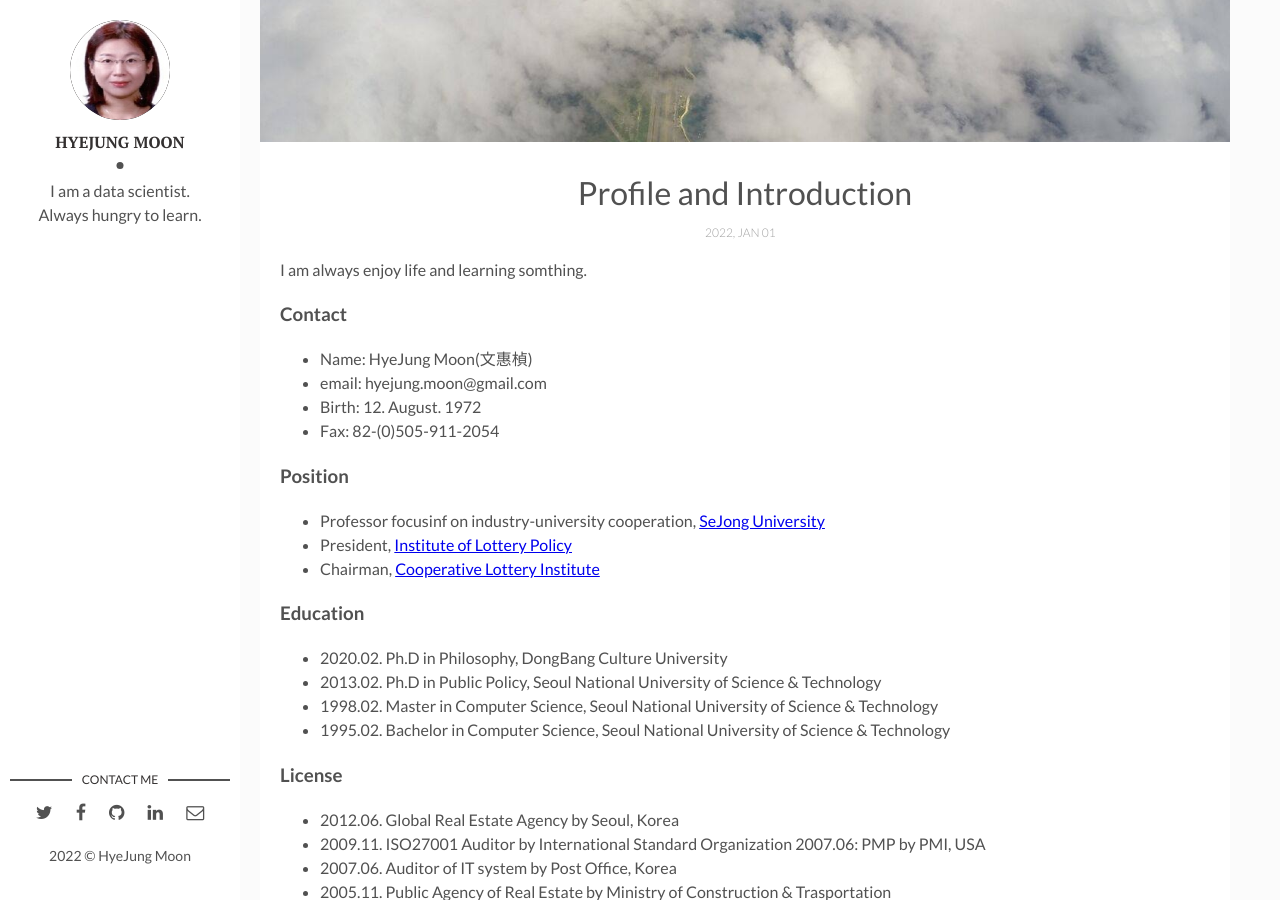
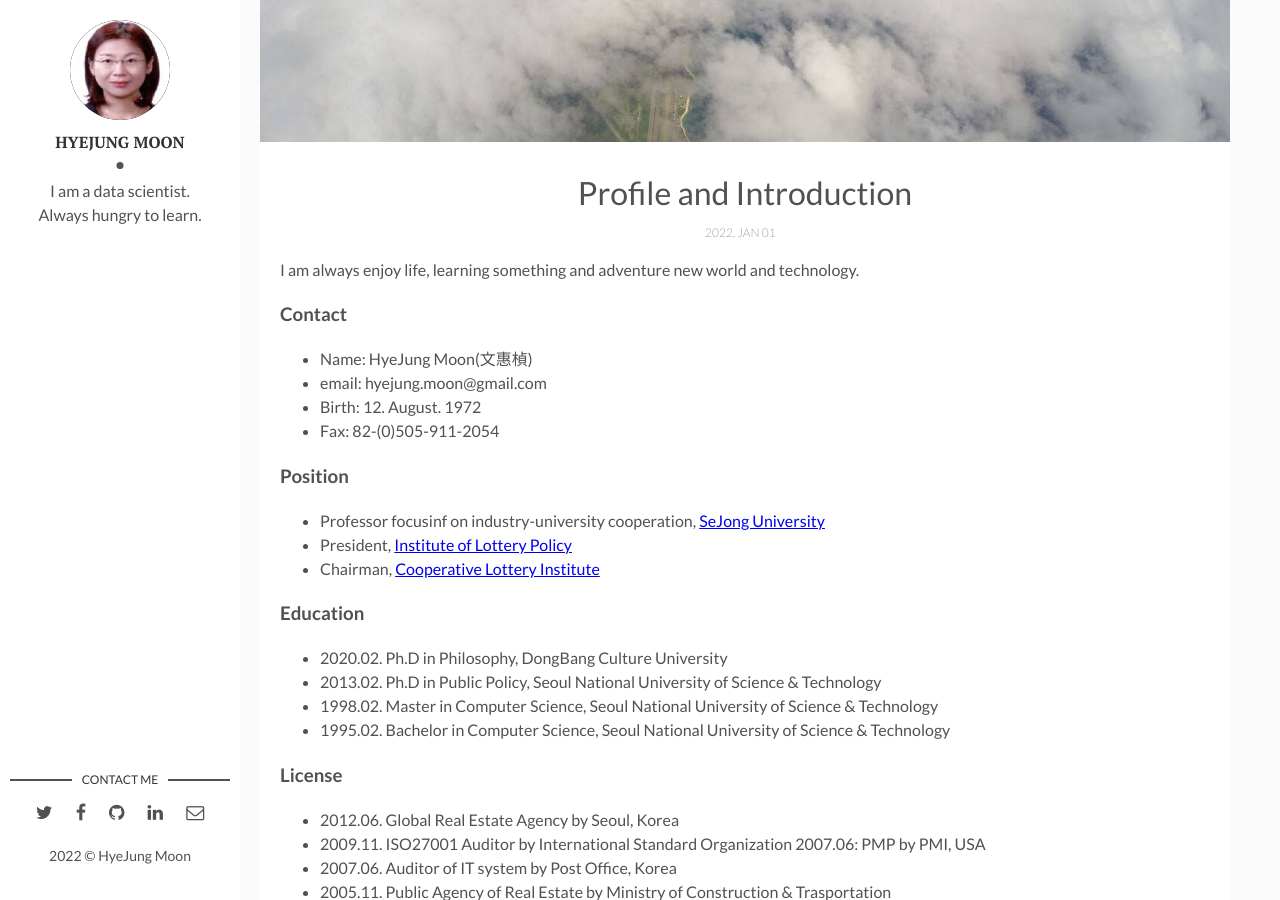
Before and after one commit to MoonHyeJung/moonhyejung.github.io, a Jekyll site: the page built from _posts/2022-01-01-profile-introduction.markdown, in a window 1280 px wide and 900 px high, scrolled down 378 px. Built offline with Jekyll 4.4.1, drawn with Linux system fonts in a browser that asks for light colours.

Commit message:
contents add

```diff
--- a/_posts/2022-01-01-profile-introduction.markdown
+++ b/_posts/2022-01-01-profile-introduction.markdown
@@ -8,7 +8,8 @@ img: sky.jpg # Add image post (optional)
 fig-caption: # Add figcaption (optional)
 tags: [Holidays, Hawaii]
 ---
-I am always enjoy life and learning somthing.
+
+I am always enjoy life, learning something and adventure new world and technology.
 
 ### Contact
 * Name: HyeJung Moon(文惠楨)
```
